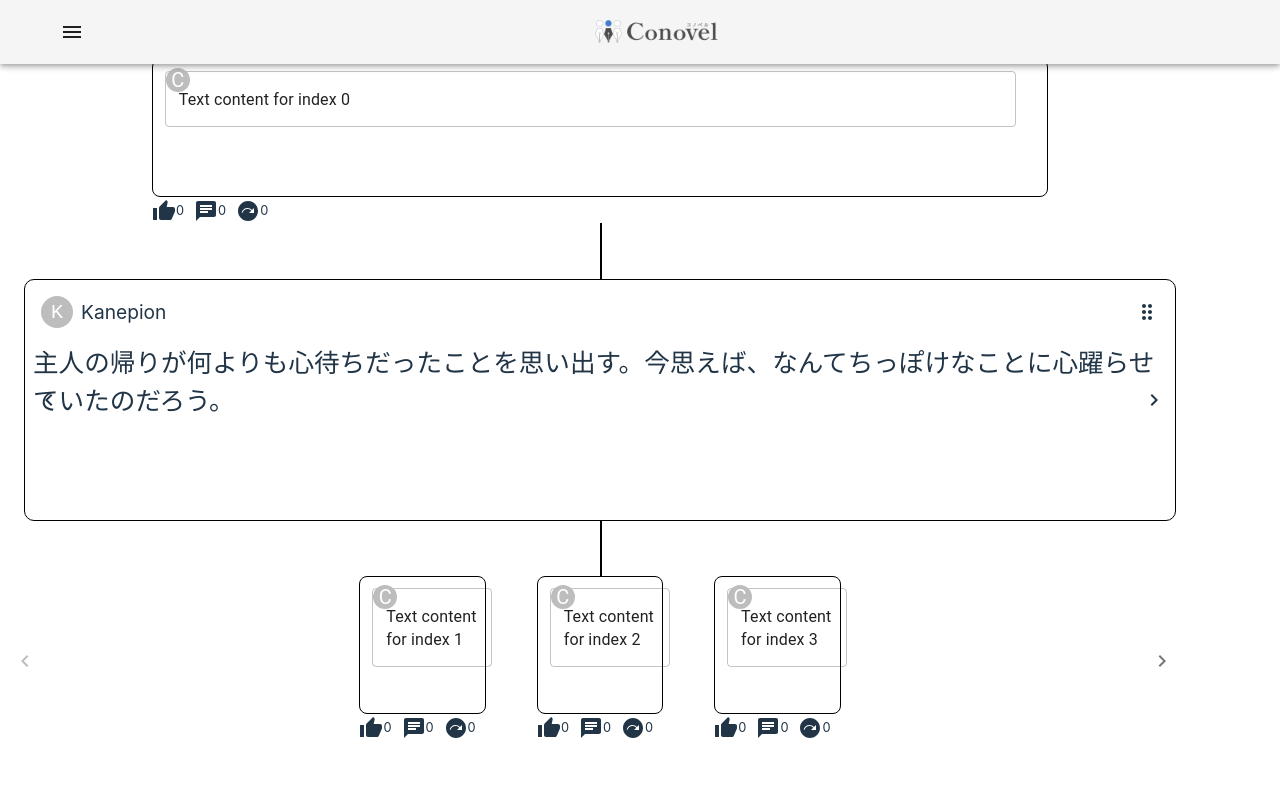
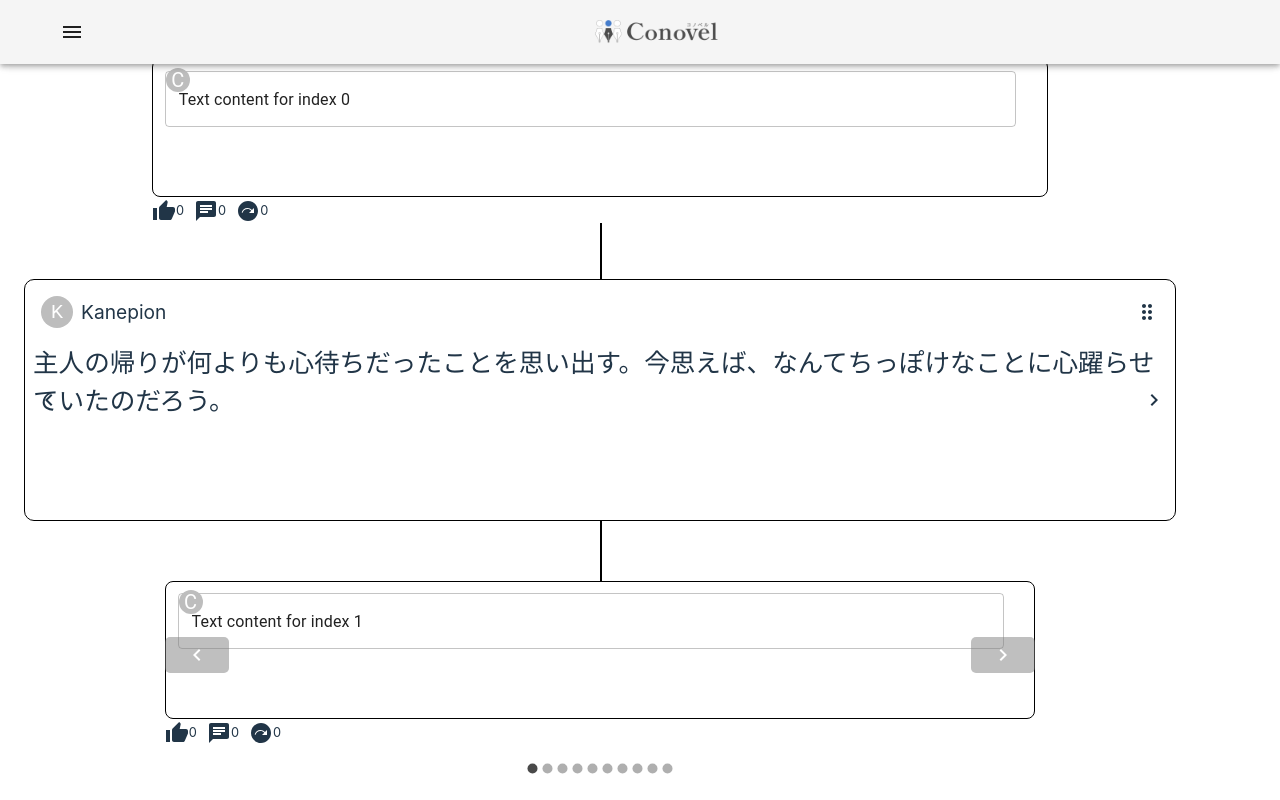
Before and after one commit to Conovel/frontend, a React (Vite) app: page / in a window 1280 px wide. Built offline with nearby package versions, Linux system fonts and the light colour scheme; the HTML template or start-up script is replaced by a standard one.

Commit message:
wip; 見やすさ改善・カルーセル導入した

```diff
--- a/package.json
+++ b/package.json
@@ -17,10 +17,10 @@
     "@emotion/styled": "^11.13.0",
     "@mui/icons-material": "^5.16.7",
     "@mui/material": "^5.16.7",
-    "embla-carousel-react": "^8.5.1",
     "react": "^18.3.1",
     "react-dom": "^18.3.1",
     "react-icons": "^5.3.0",
+    "react-material-ui-carousel": "^3.4.2",
     "react-router-dom": "^6.26.2"
   },
   "devDependencies": {
--- a/src/features/NovelView/ChildrenPanel.tsx
+++ b/src/features/NovelView/ChildrenPanel.tsx
@@ -1,5 +1,6 @@
 import React from 'react';
-import { Box } from '@mui/material';
+import Carousel from 'react-material-ui-carousel';
+import { Box, Button } from '@mui/material';
 import KeyboardArrowLeftIcon from '@mui/icons-material/KeyboardArrowLeft';
 import KeyboardArrowRightIcon from '@mui/icons-material/KeyboardArrowRight';
 import NovelCard from '../../components/novelcard/NovelCard';
@@ -37,61 +38,75 @@ const ChildrenPanel: React.FC<NextProps> = ({
     }
   };
 
+  const items = Array.from({ length: textCount }, (_, i) => ({
+    index: i + 1,
+    text: `Text content for index ${i + 1}`,
+  }));
+
   return (
     <Box
       sx={{
         backgroundColor: '#fff',
-        display: 'flex',
         justifyContent: 'space-between',
-        margin: '5vh 0',
+        margin: '5vh auto',
         height: '20vh',
+        width: '70vw',
         alignItems: 'center',
         zIndex: 2,
       }}
     >
       <Box
         sx={{
-          position: 'absolute',
-          left: '1vw',
-          display: 'flex',
-          alignItems: 'center',
+          justifyContent: 'center',
+          overflow: 'hidden',
         }}
       >
-        <KeyboardArrowLeftIcon
-          onClick={() => handleScroll('prev')}
-          sx={{ cursor: startIndex === 0 ? 'not-allowed' : 'pointer' }}
-          color={startIndex === 0 ? 'disabled' : 'action'}
-        />
-      </Box>
-      <Box
-        sx={{
-          display: 'flex',
-          justifyContent: 'center',
-          width: '100%',
-          overflowX: 'auto',
-          scrollSnapType: 'x mandatory',
-          height: '100%',
-          paddingBottom: '10px',
-        }}
-      >
-        {Array.from({ length: 3 }, (_, index) => {
-          const textIndex = startIndex + index + 1;
-          return textIndex <= textCount ? (
+        <Carousel
+          autoPlay={false}
+          next={() => handleScroll('next')}
+          prev={() => handleScroll('prev')}
+          fullHeightHover={false}
+          navButtonsProps={{
+            style: {
+              backgroundColor: 'gray',
+              opacity: 0.5,
+              width: '0.5vw',
+              color: 'white',
+              borderRadius: 5,
+            },
+          }}
+          navButtonsWrapperProps={{
+            style: {
+              position: 'absolute',
+              top: '7vh',
+              padding: '0 1vw',
+            },
+          }}
+          NavButton={({ onClick, className, style, next, prev }) => (
+            <Button
+              onClick={onClick as React.MouseEventHandler<HTMLButtonElement>}
+              className={className}
+              style={style}
+            >
+              {next && <KeyboardArrowRightIcon />}
+              {prev && <KeyboardArrowLeftIcon />}
+            </Button>
+          )}
+        >
+          {items.map((item) => (
             <Box
-              key={textIndex}
+              key={item.index}
               sx={{
-                display: 'flex',
                 justifyContent: 'center',
-                margin: '0 2vw',
-                width: index === 1 ? '70%' : '30%',
-                scrollSnapAlign: 'center',
+                margin: '0 1vw',
+                width: 'calc(100% - 2vw)',
               }}
             >
               <NovelCard
-                key={textIndex}
-                index={textIndex}
-                textIndex={textIndex}
-                text={`Text content for index ${textIndex}`}
+                key={item.index}
+                index={item.index}
+                textIndex={item.index}
+                text={item.text}
                 evaluation_good_count={evaluation_good_count}
                 setEvaluation_good_count={setEvaluation_good_count}
                 comment_count={comment_count}
@@ -100,29 +115,8 @@ const ChildrenPanel: React.FC<NextProps> = ({
                 setEvaluation_stay_count={setEvaluation_stay_count}
               />
             </Box>
-          ) : null;
-        })}
-      </Box>
-      <Box
-        sx={{
-          position: 'absolute',
-          right: '2vw',
-          display: 'flex',
-          alignItems: 'center',
-        }}
-      >
-        <KeyboardArrowRightIcon
-          onClick={() => handleScroll('next')}
-          sx={{
-            cursor:
-              startIndex + visibleTextCount >= textCount
-                ? 'not-allowed'
-                : 'pointer',
-          }}
-          color={
-            startIndex + visibleTextCount >= textCount ? 'disabled' : 'action'
-          }
-        />
+          ))}
+        </Carousel>
       </Box>
     </Box>
   );
```
Also changed, not shown: 1 other file (tests, documents, lock files or other folders).
